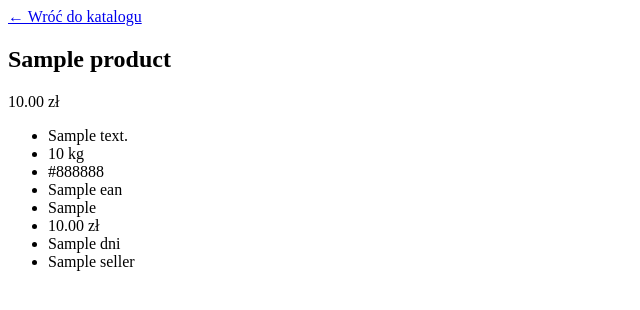
After one commit to Damian9413/PK-PJN-Scrapper, a Python web app: template site_generator/templates/product.html in a window 1280 px wide. The commit adds this page. Shown: the top 310 px of the page, without its empty margins (0-640 px from the left). Run offline with Jinja, Linux system fonts and the light colour scheme; the template is opened without the code that fills it: most values are stand-ins (such as "Sample title", 1, 10 or a date in 2020).

Commit message:
feat(generator): add product detail pages linked from catalog

```diff
--- a/site_generator/renderer.py
+++ b/site_generator/renderer.py
@@ -24,3 +24,7 @@ class HtmlRenderer:
             table_products=table_products,
             card_products=card_products,
         )
+
+    def render_product(self, product: Product) -> str:
+        template = self._env.get_template("product.html")
+        return template.render(product=product)
--- a/site_generator/templates/catalog.html
+++ b/site_generator/templates/catalog.html
@@ -24,7 +24,7 @@
         <tbody>
             {% for product in table_products %}
             <tr class="product" data-id="{{ product.id }}">
-                <td class="name">{{ product.name }}</td>
+                <td class="name"><a class="product-link" href="product/{{ product.id }}.html">{{ product.name }}</a></td>
                 <td class="price">{{ "%.2f"|format(product.price) }} zł</td>
                 <td class="category">{{ product.category }}</td>
                 <td class="manufacturer">{{ product.manufacturer }}</td>
@@ -40,7 +40,7 @@
 
     {% for product in card_products %}
     <article class="product" data-id="{{ product.id }}">
-        <h2 class="name">{{ product.name }}</h2>
+        <h2 class="name"><a class="product-link" href="product/{{ product.id }}.html">{{ product.name }}</a></h2>
         <span class="price">{{ "%.2f"|format(product.price) }} zł</span>
         <p class="category">{{ product.category }}</p>
         <p class="manufacturer">{{ product.manufacturer }}</p>
--- /dev/null
+++ b/site_generator/templates/product.html
@@ -0,0 +1,26 @@
+<!DOCTYPE html>
+<html lang="pl">
+<head>
+    <meta charset="UTF-8">
+    <title>{{ product.name }}</title>
+</head>
+<body>
+    <a class="back-link" href="../index.html">← Wróć do katalogu</a>
+
+    <article class="product-details" data-id="{{ product.id }}">
+        <h1 class="name">{{ product.name }}</h1>
+        <p class="price">{{ "%.2f"|format(product.price) }} zł</p>
+
+        <ul class="details">
+            <li class="description">{{ product.description }}</li>
+            <li class="weight">{{ product.weight_kg }} kg</li>
+            <li class="color">{{ product.color }}</li>
+            <li class="ean">{{ product.ean }}</li>
+            <li class="country">{{ product.country_of_origin }}</li>
+            <li class="shipping-cost">{{ "%.2f"|format(product.shipping_cost) }} zł</li>
+            <li class="delivery-days">{{ product.delivery_days }} dni</li>
+            <li class="seller">{{ product.seller }}</li>
+        </ul>
+    </article>
+</body>
+</html>
```
Also changed, not shown: site_generator/build.py (+10 -1 lines).
